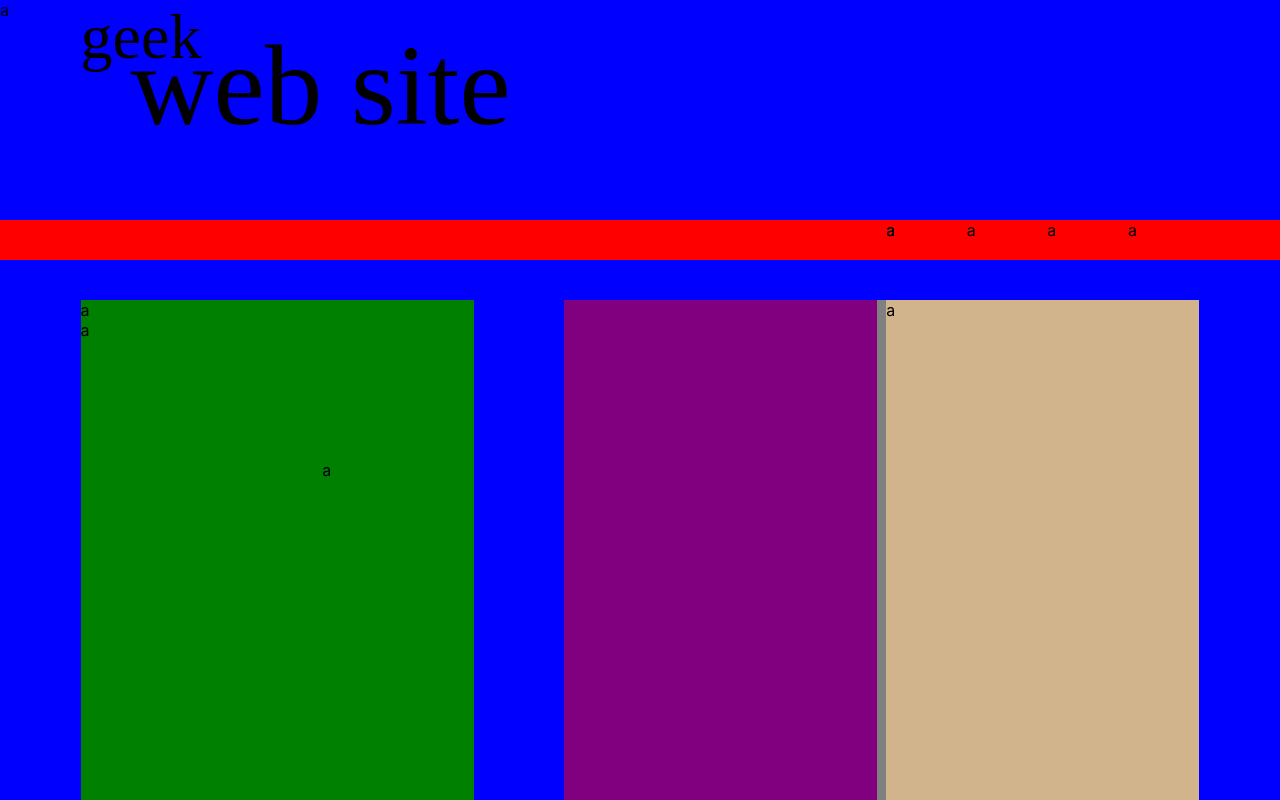
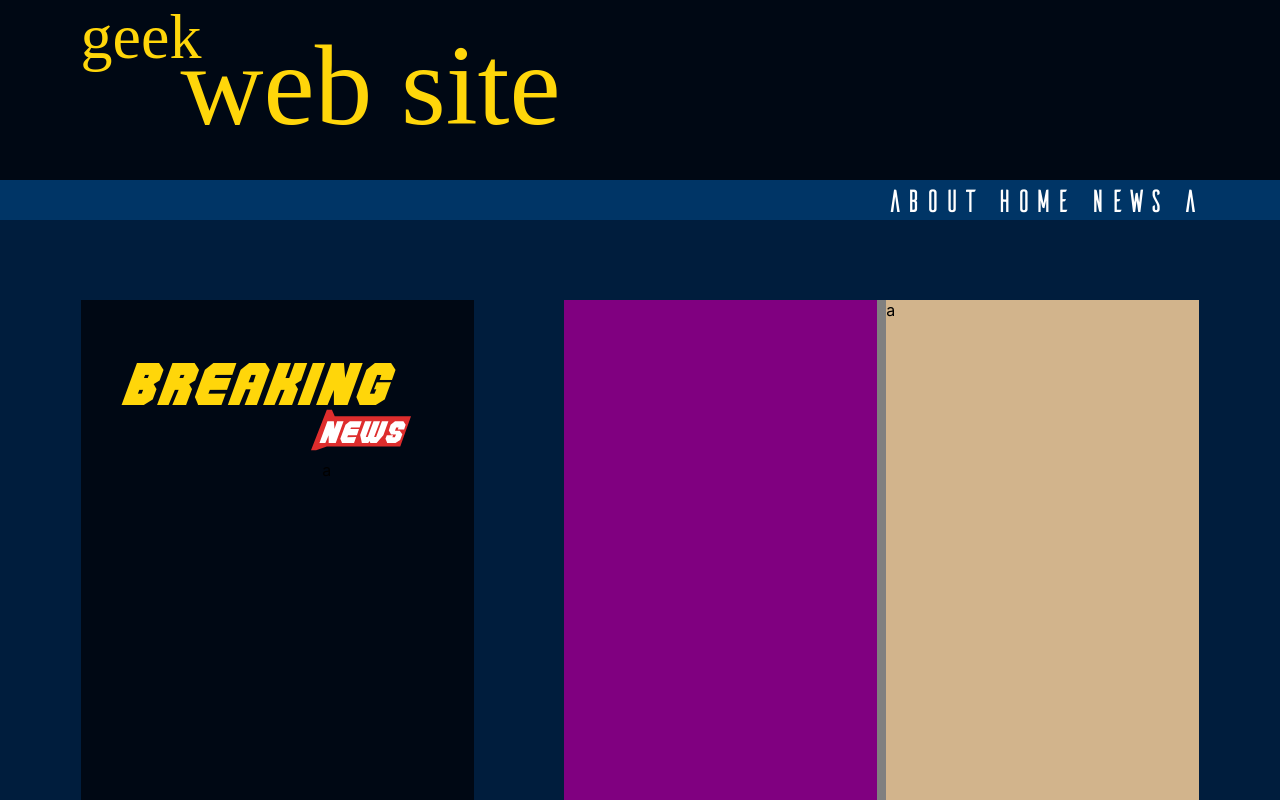
Before and after one commit to lucas-de-F/StarWarsPlanetsSearch, a React (Create React App) app: page / in a window 1280 px wide. Shown: the top 800 px of the page. Built offline with nearby package versions, Linux system fonts and the light colour scheme.

Commit message:
feat: css main title

```diff
--- a/src/App.css
+++ b/src/App.css
@@ -2,10 +2,17 @@
     font-family: star jedi;
     src: url('./fonts/Starjedi.ttf');
   }
-
+  @font-face {
+    font-family: Ailerons;
+    src: url('./fonts/Ailerons-Regular.otf');
+  }
   @font-face {
     font-family: star jedi hollow;
     src: url('./fonts/Starjhol.ttf');
+  }
+  @font-face {
+    font-family: action force;
+    src: url('./fonts/Action_Force.ttf');
   }
 
   .parent {
@@ -17,8 +24,10 @@
     width: 100%;
     height: 100%;
   }
-  .color1 { background-color: blue }
-  .color2 { background-color: red }
+    .darkColor { background-color: #000814;}
+    .color2 { color: #FFD60A }
+    .navColor { background-color: #003566 }
+    .bodyColor { background-color: #001D3D; z-index: -3; }
     .color3 { background-color: green }
     .color4 { background-color: grey }
     .color5 { background-color: purple }
@@ -35,27 +44,63 @@
       display: flex;
       flex-direction: column;
       grid-area: 1 / 2 / 11 / 11;
+      z-index: 2
     }
+
     .geek {
       align-self: flex-start;
       font: 64px star jedi;
       margin: 0;
+      z-index: 2
+
     }
     .websiteLogo {
-    margin-left: 50px;
+      margin-left: 100px;
       align-self: flex-start;
       font: 115px star jedi hollow;
+      z-index: 2
+    }
+    .navItemsFont {
+      color: white;
+      font: 32px Ailerons;
+      margin: 0;
+      z-index: 2
+    }
+    .braking {
+      font: 70px action force;
+      margin: 0;
     }
 
-  .nav { grid-area: 12 / 1 / 14 / 17; }
-  .navItems { grid-area: 12 / 12 / 14 / 16; }
-  .item1 { grid-area: 12 / 12 / 14 / 13; }
-  .item2 { grid-area: 12 / 13 / 14 / 14; }
-  .item3 { grid-area: 12 / 14 / 14 / 15; }
-  .item4 { grid-area: 12 / 15 / 14 / 16; }
+    .newsSVG {
+      position: absolute;
+      top: 410px;
+      margin-left: 235px;
+      width: 8vw;
+      /* height: 10vw; */
+    }
+    @media (max-width: 1514px) {
+      .braking {
+        font: 350% action force;
+        margin: 0;
+        transition: left 0.5s
+      }
+      .newsSVG {
+        position: absolute;
+        top: 380px;
+        margin-left: 190px;
+        width: 100px;
+        height: 100px;
+      }
+    }
+    .nav { grid-area: 10 / 1 / 12 / 17; z-index: 2 }
+    .navItems { display: flex; flex-direction: row;justify-content: space-between; grid-area: 10 / 12 / 12 / 16; }
+    .item1 { grid-area: 10 / 12 / 12 / 13; }
+    .item2 { grid-area: 10 / 13 / 12 / 14; }
+    .item3 { grid-area: 10 / 14 / 12 / 15; }
+    .item4 { grid-area: 10 / 15 / 12 / 16; }
 
     .main { grid-area: 16 / 2 / 49 / 7; }
-  .mainTitle { grid-area: 17 / 2 / 22 / 6; }
+    .mainTitle { grid-area: 17 / 2 / 22 / 6; margin: 40px; }
     .mainText { grid-area: 24 / 5 / 39 / 7; }
     .mainSupportText { grid-area: 42 / 5 / 44 / 7; }
     .mainFooter { grid-area: 47 / 5 / 48 / 7; }
@@ -69,3 +114,4 @@
     .section2 { grid-area: 43 / 8 / 49 / 16; }
     .sectionFooter { grid-area: 16 / 12 / 42 / 16; }
     .footer { grid-area: 50 / 8 / 51 / 16; }
+    .div1 { grid-area: 1 / 1 / 12 / 17; z-index: 1;}
--- a/src/App.tsx
+++ b/src/App.tsx
@@ -3,21 +3,36 @@ import { Home } from './pages/home'
 
 function App() {
   return (
-    <div className="parent color1">
-      <div className="hero color1">a </div>
-      <div className="title">
-        <h3 className='geek pading0'>geek</h3>
-        <h1 className='websiteLogo pading0'>web site</h1>
+    <body className="parent bodyColor">
+      <div className='div1 darkColor'>
+
       </div>
-      <div className="nav color2">
+      <header className="title darkColor">
+        <h3 className='geek pading0 color2'>geek</h3>
+        <h1 className='websiteLogo pading0 color2'>web site</h1>
+      </header>
+
+      <nav className="nav color2 navColor" />
+        <div className="navItems ">
+          <div className="item1 navItemsFont">about </div>
+          <div className="item2 navItemsFont">home </div>
+          <div className="item3 navItemsFont">news </div>
+          <div className="item4 navItemsFont">a </div>
+        </div>
+
+      <div className="main darkColor"></div>
+      <div className="mainTitle pading0">
+        <p className='braking color2'>BREAKING</p>
+        <svg className="newsSVG" width="177" height="72" viewBox="0 0 177 72" fill="none" xmlns="http://www.w3.org/2000/svg">
+          <path d="M28 0H37L42 11.7818H177L158 65H28L9 72H0L28 0Z" fill="#DE2D2D"/>
+          <path d="M43.76 59L57.648 20.6H46.192L41.648 34.296L40.432 20.664L29.04 20.6L14.96 59C21.9573 59 25.456 59 25.456 59L31.216 45.176L31.344 59H43.76Z" fill="white"/>
+          <path d="M70.8405 31.48L69.7525 34.296H84.9845L81.2725 45.112L65.5285 45.176L64.1845 48.632L79.9925 48.568L76.1525 59H54.7125C54.9258 59 53.9658 56.568 51.8325 51.704L61.0485 26.808L68.7925 20.6H89.8485L86.0725 31.416L70.8405 31.48Z" fill="white"/>
+          <path d="M111.725 48.568H115.18L125.549 20.6H137.005L128.044 45.24L116.076 59H104.877C104.791 58.5307 104.557 57.4 104.173 55.608L101.229 59H90.0285C89.5592 56.696 89.0685 54.3707 88.5565 52.024C87.5325 47.3307 86.9992 44.984 86.9565 44.984L95.8525 20.6L107.244 20.664L96.9405 48.568H100.333L110.701 20.6H122.221L111.725 48.568Z" fill="white"/>
+          <path d="M157.114 37.368L148.602 37.304L150.778 31.48L154.938 31.416L153.53 35.192H164.794L167.546 26.872L163.578 20.6H148.73L140.986 26.808L137.722 36.792C140.495 41.4427 141.775 43.768 141.562 43.768H150.458L148.41 48.696H144.058L145.466 45.432H134.266L131.77 51.704C133.903 56.568 134.863 59 134.65 59H149.562L157.754 53.88L161.658 43.512L157.114 37.368Z" fill="white"/>
+        </svg>
       </div>
-      <div className="navItems ">a </div>
-      <div className="item1 ">a </div>
-      <div className="item2 ">a </div>
-      <div className="item3 ">a </div>
-      <div className="item4 ">a </div>
-      <div className="main color3">a </div>
-      <div className="mainTitle ">a </div>
+
+
       <div className="mainText ">a </div>
       <div className="mainSupportText ">a </div>
       <div className="mainFooter ">a </div>
@@ -29,7 +44,7 @@ function App() {
       <div className="sectionFooter color7">a </div>
       <div className="footer color7">a </div>
       <div className="section1 color5">  </div>
-    </div>
+    </body>
   );
 }
 
```
Lines whose indentation alone changed are shown as unchanged.
